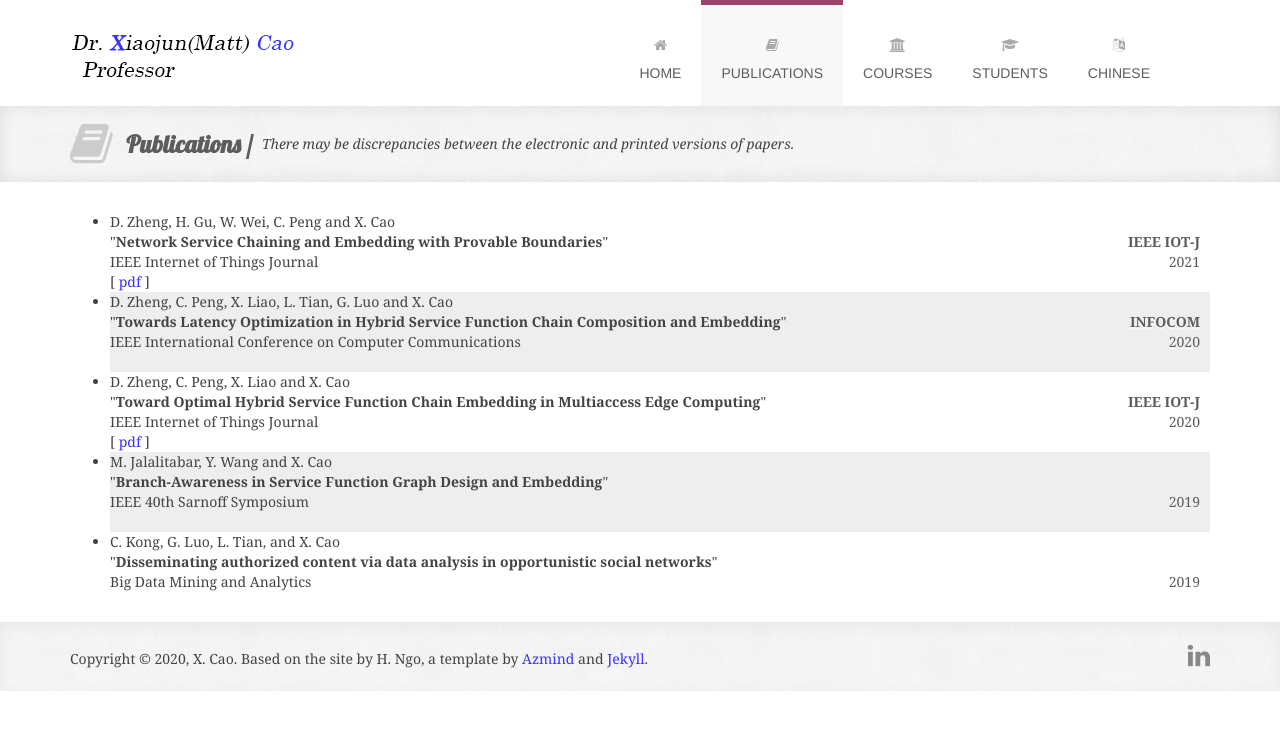
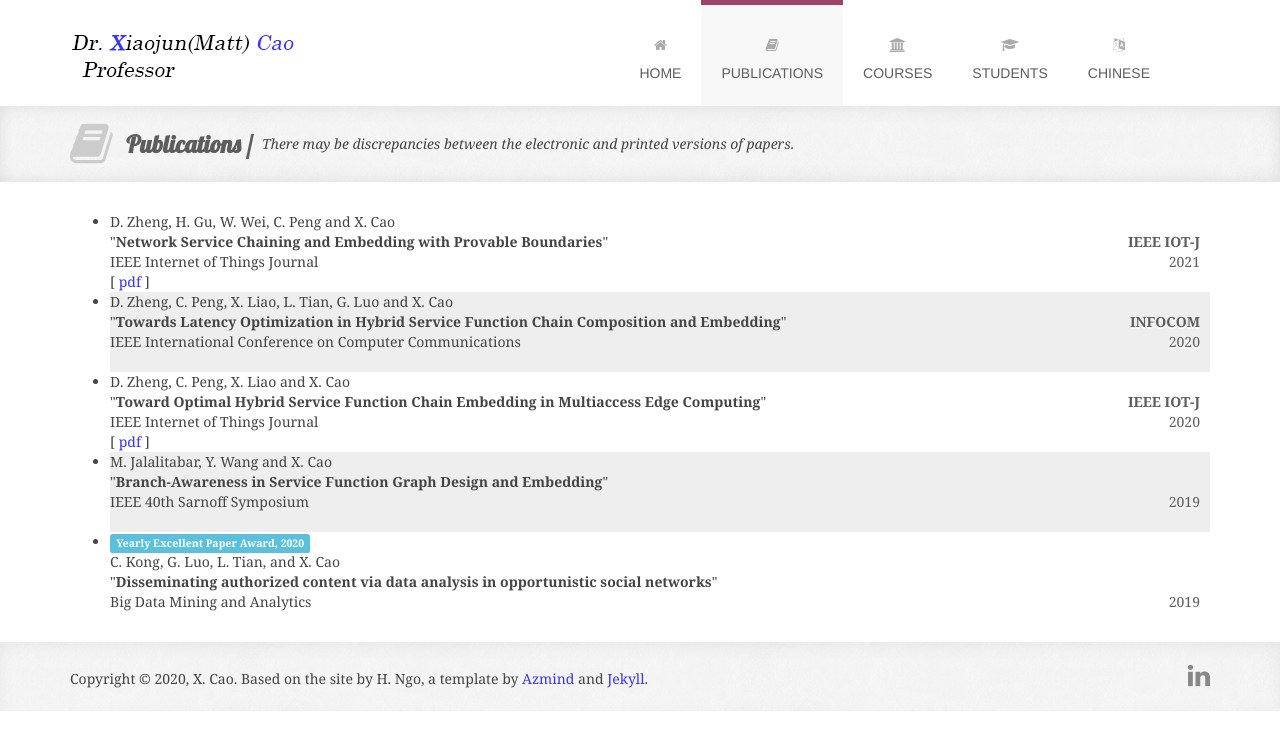
Before and after one commit to xiaojuncao/xiaojuncao, a Jekyll site: the page built from publications.html, in a window 1280 px wide. Shown: the top 750 px of the page. Built offline with Jekyll 4.4.1, drawn with Linux system fonts in a browser that asks for light colours; some web fonts are replaced.

Commit message:
Update my_papers.yml

```diff
--- a/_data/my_papers.yml
+++ b/_data/my_papers.yml
@@ -13,6 +13,7 @@
 - authors: C. Kong, G. Luo, L. Tian, and X. Cao
   title: Disseminating authorized content via data analysis in opportunistic social networks
   journal: Big Data Mining and Analytics
+  note: Yearly Excellent Paper Award, 2020
   year: 2019
 - authors: D. Zheng, C. Peng, X. Liao, L. Tian, G. Luo and X. Cao
   title: Towards Latency Optimization in Hybrid Service Function Chain Composition and Embedding
```
